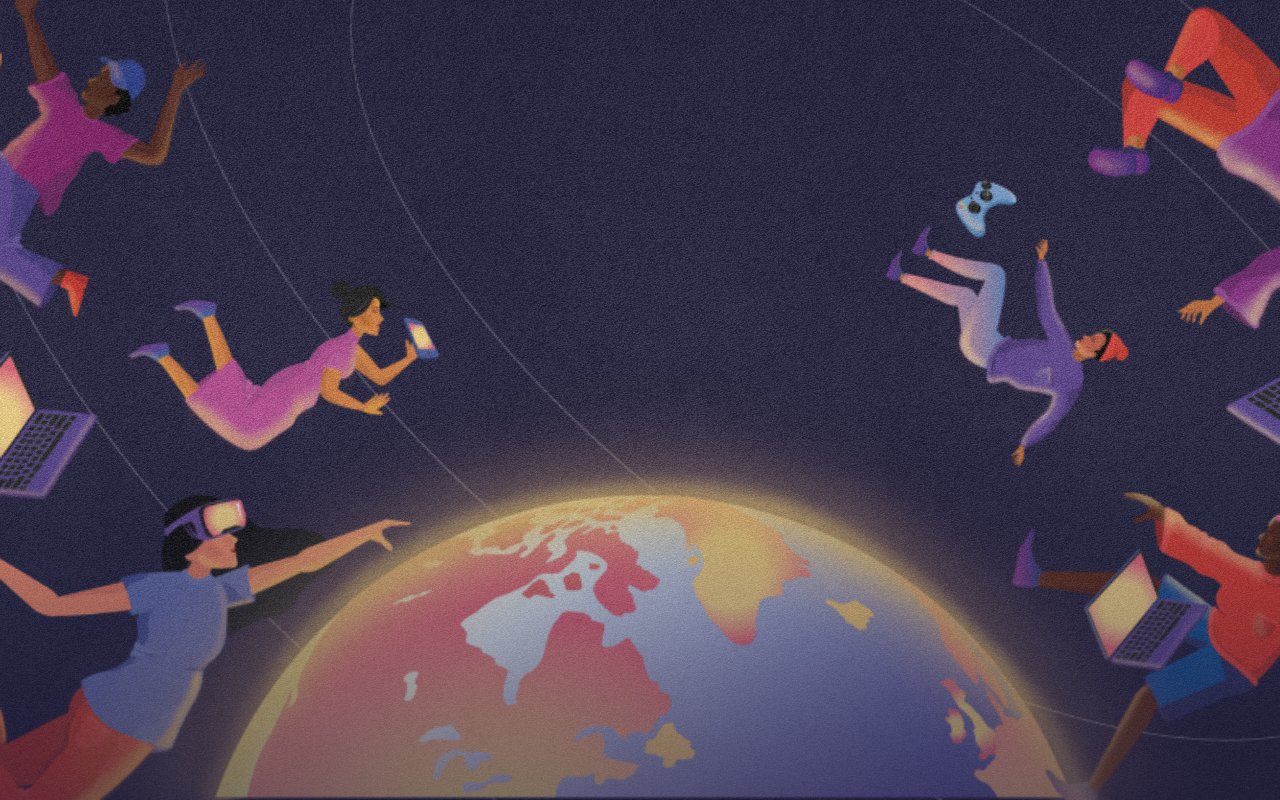
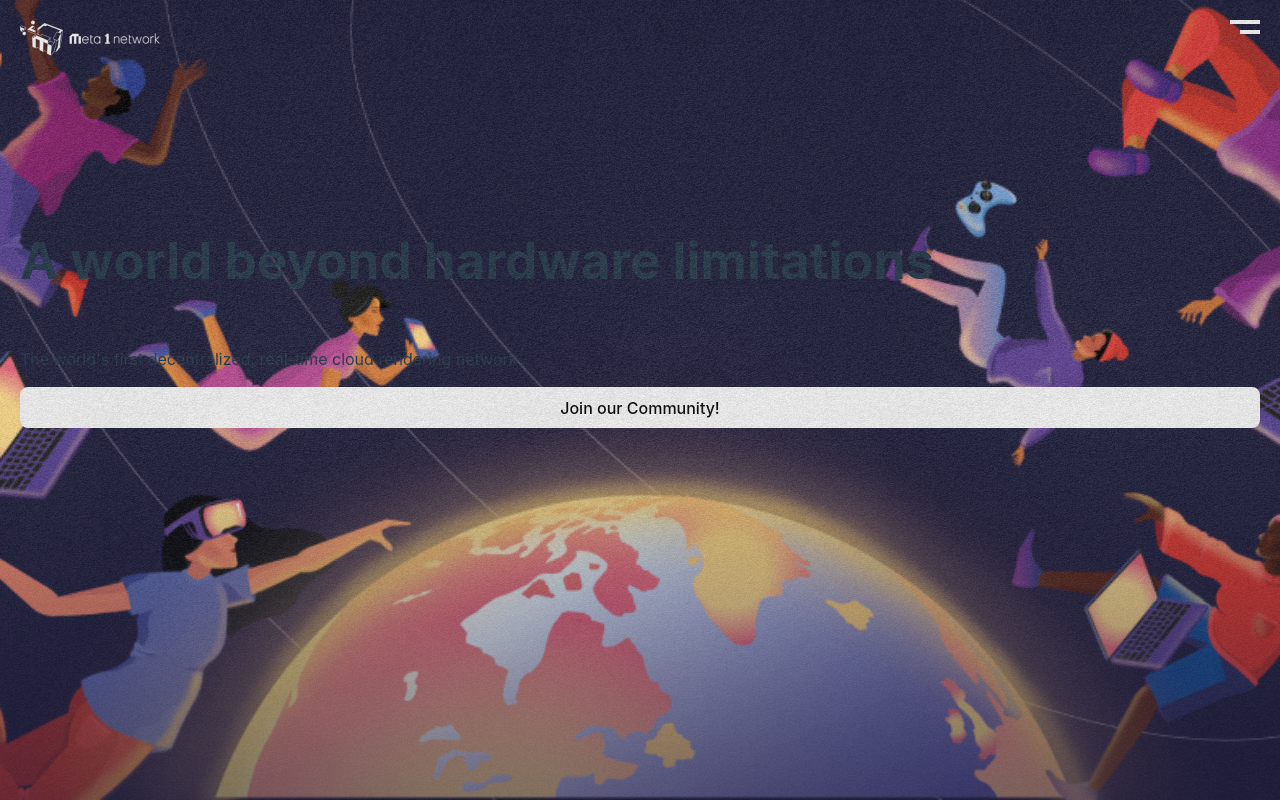
Before and after one commit to DmitriiKob/Meta1Network, a website built with Vite: page index.html in a window 1280 px wide. Built offline with nearby package versions, Linux system fonts and the light colour scheme.

Commit message:
firstPageStructure

```diff
--- a/index.html
+++ b/index.html
@@ -8,7 +8,18 @@
     <title>Vite App</title>
   </head>
   <body>
-    <section class="sec_first page"></section>
+    <section class="sec_first page">
+      <header>
+        <img src="./img/image1.png" class="metaLogo">
+        <img src="./img/Group15.png" class="burger">
+      </header>
+      <div class="hero_mob1">
+        <h1>A world beyond hardware limitations</h1>
+        <p>The world's first decentralized, real-time cloud rendering network</p>
+        <button>Join our Community!</button>
+      </div>
+      <img src="" alt="">
+    </section>
     <section class="sec_second page"></section>
     <section class="sec_third page"></section>
     <section class="sec_fourth page"></section>
--- a/style.scss
+++ b/style.scss
@@ -139,7 +139,7 @@ button {
   content: '';
   background-image: url(./img/gray-cement-surface-background1.png);
   // background: linear-gradient(180deg, rgba(28, 26, 57, 0.5) 0%, rgba(28, 26, 57, 0) 46.67%);
-  opacity: 0.4;
+  opacity: 0.3;
   transform: rotate(-180deg);
 }
 .sec_first::after{
@@ -153,3 +153,23 @@ button {
   background: linear-gradient(180deg, rgba(28, 26, 57, 0.5) 0%, rgba(28, 26, 57, 0) 46.67%);
   transform: rotate(-180deg);
 }
+
+.hero_mob1{
+  display: flex;
+  justify-content: center;
+  flex-direction: column;
+  height: 33vh;
+  margin-top: 101px;
+  margin-inline: 20px;
+}
+.sec_first>header{
+  display: flex;
+  justify-content: space-between;
+  padding: 20px;
+}
+.metaLogo{
+  height: 36px;
+}
+.burger{
+  height: 14px;
+}
```
Also changed, not shown: img/Group15.png (added), img/image1.png (added).
